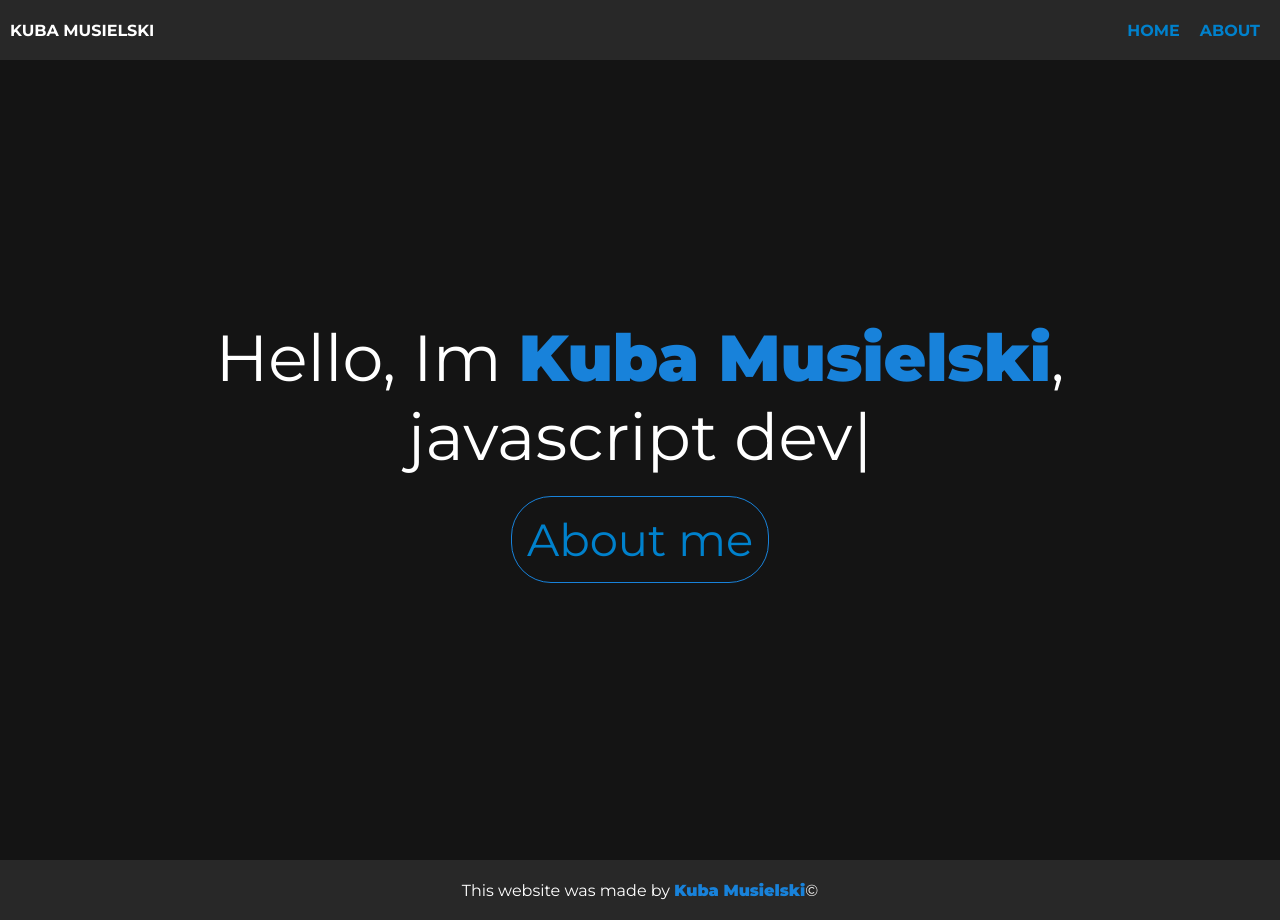
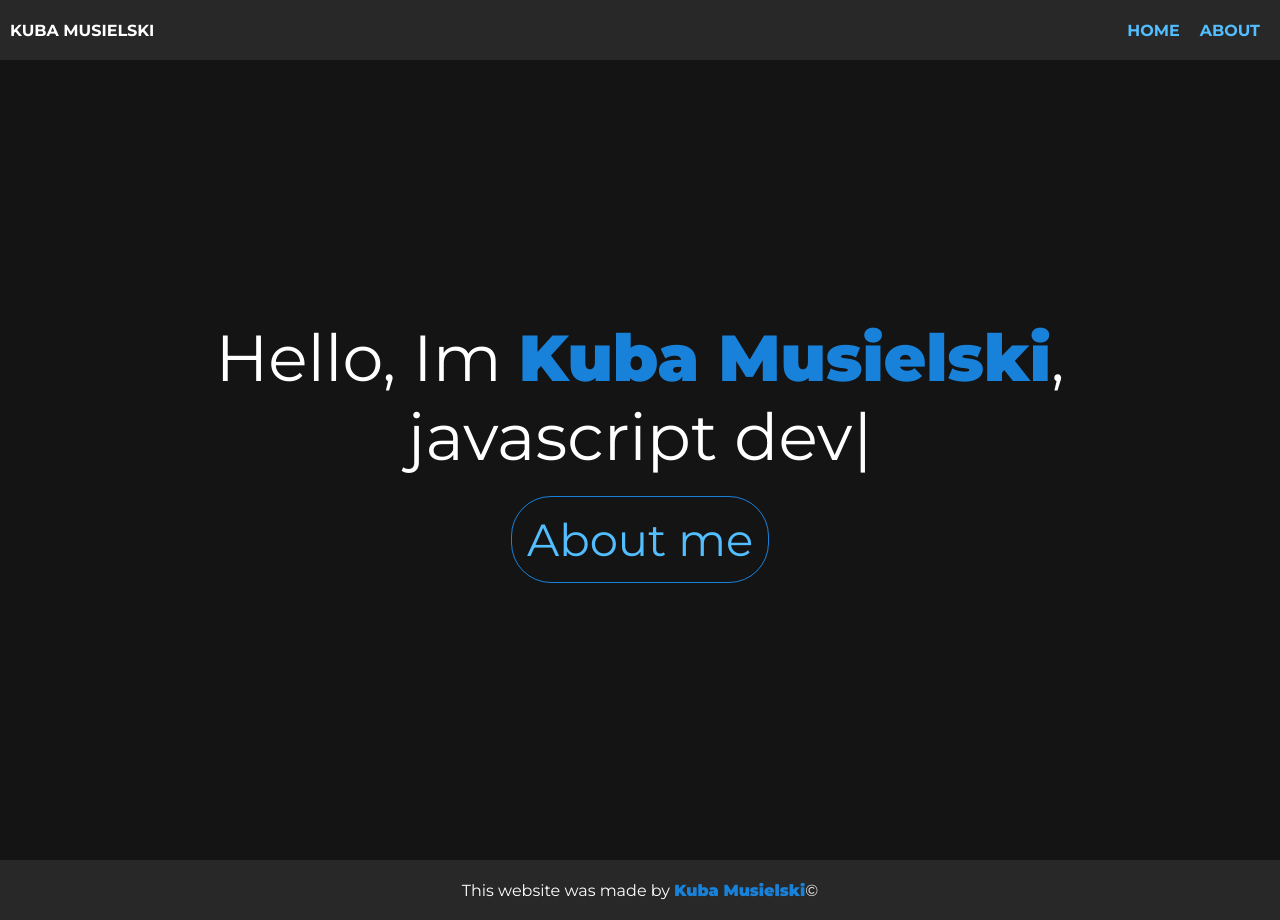
Before and after one commit to KubaZary1/portfolio, a Next.js app: page / in a window 1280 px wide. Built offline with nearby package versions, Linux system fonts and the light colour scheme.

Commit message:
fixed text contrast

```diff
--- a/app/globals.css
+++ b/app/globals.css
@@ -1,7 +1,7 @@
 :root {
   --background-color: #141414;
   --text-color: #fff;
-  --anchor-text-color: #0081cc;
+  --anchor-text-color: #52beff; /* #0081cc */
   --navbar-background: #282828;
 }
 *,
```
